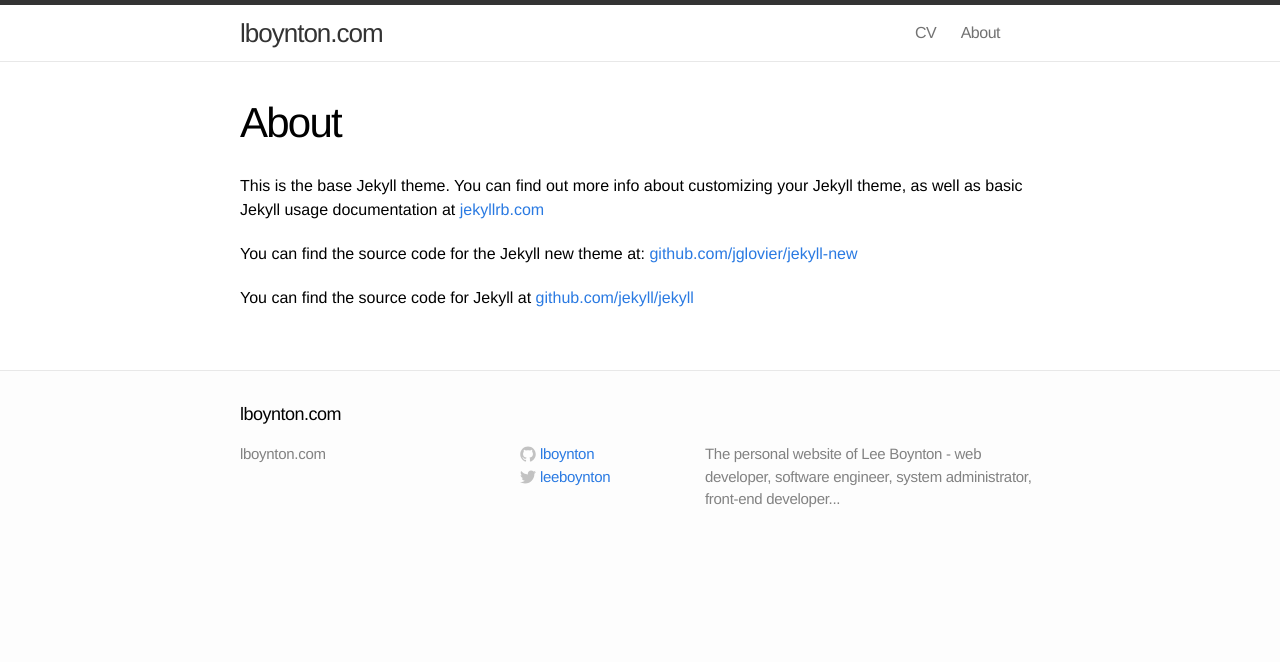
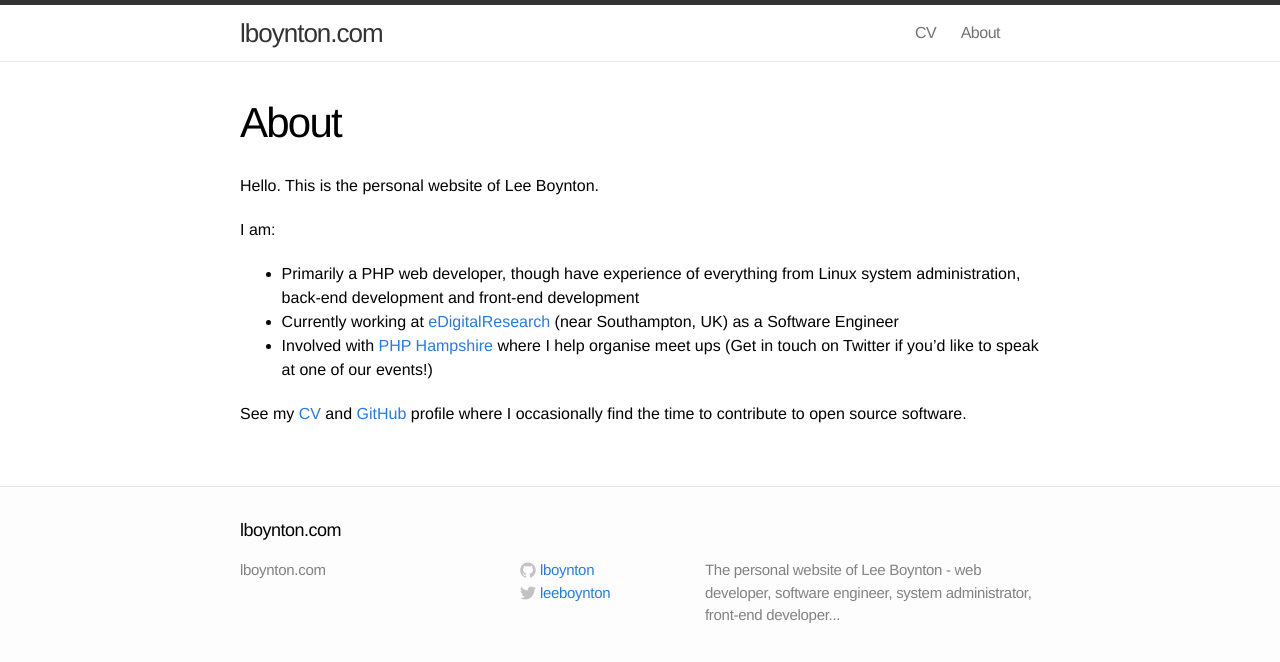
Before and after one commit to lboynton/lboynton.github.io, a Jekyll site: the page built from about.md, in a window 1280 px wide. Shown: the top 662 px of the page. Built offline with Jekyll 4.4.1, drawn with Linux system fonts in a browser that asks for light colours.

Commit message:
Update about page

```diff
--- a/about.md
+++ b/about.md
@@ -4,8 +4,12 @@ title: About
 permalink: /about/
 ---
 
-This is the base Jekyll theme. You can find out more info about customizing your Jekyll theme, as well as basic Jekyll usage documentation at [jekyllrb.com](http://jekyllrb.com/)
+Hello. This is the personal website of Lee Boynton.
 
-You can find the source code for the Jekyll new theme at: [github.com/jglovier/jekyll-new](https://github.com/jglovier/jekyll-new)
+I am:
 
-You can find the source code for Jekyll at [github.com/jekyll/jekyll](https://github.com/jekyll/jekyll)
+- Primarily a PHP web developer, though have experience of everything from Linux system administration, back-end development and front-end development
+- Currently working at [eDigitalResearch](http://www.edigitalresearch.com) (near Southampton, UK) as a Software Engineer
+- Involved with [PHP Hampshire](http://www.phphants.co.uk) where I help organise meet ups (Get in touch on Twitter if you'd like to speak at one of our events!)
+
+See my [CV](http://cv.lboynton.com) and [GitHub](http://github.com/lboynton) profile where I occasionally find the time to contribute to open source software.
```
